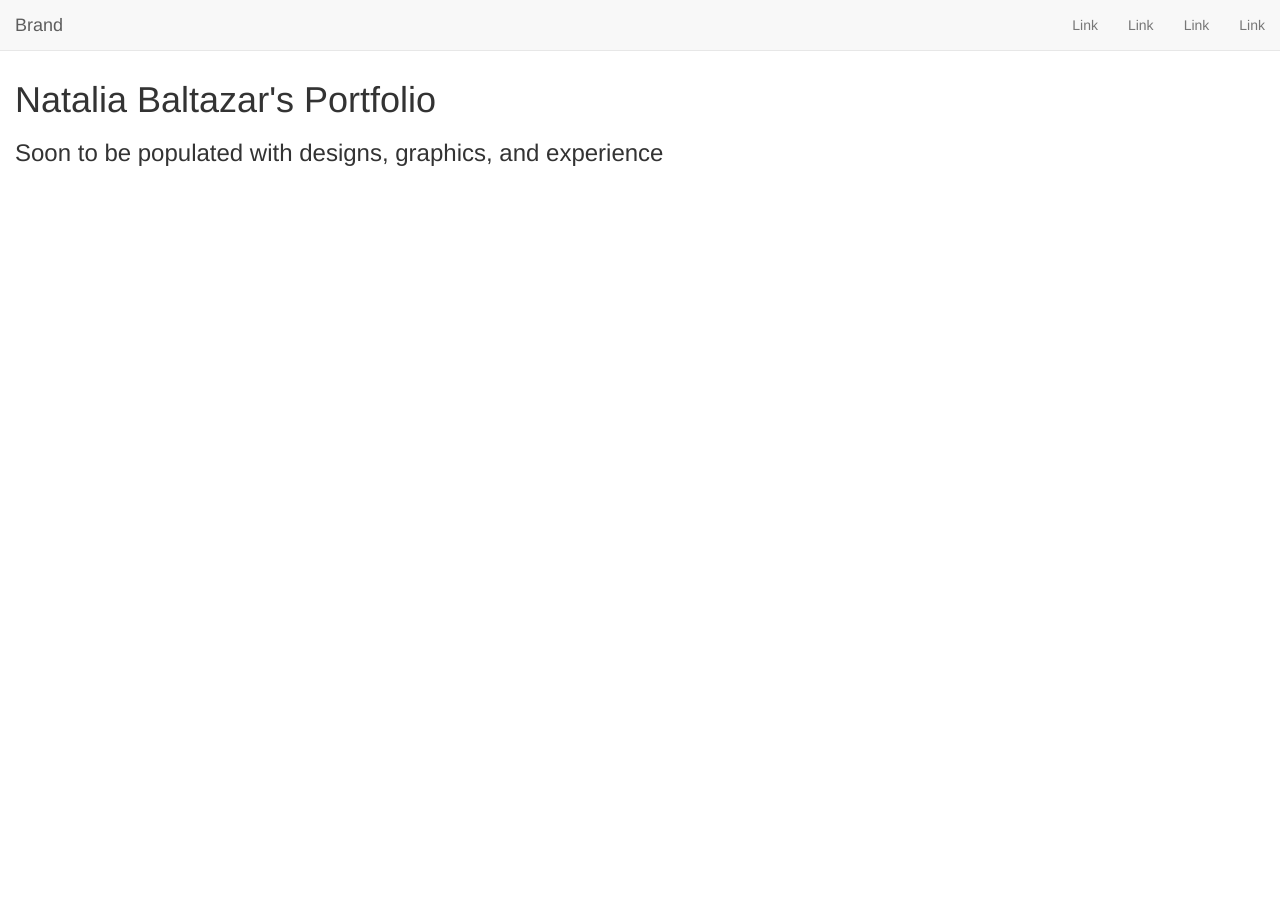
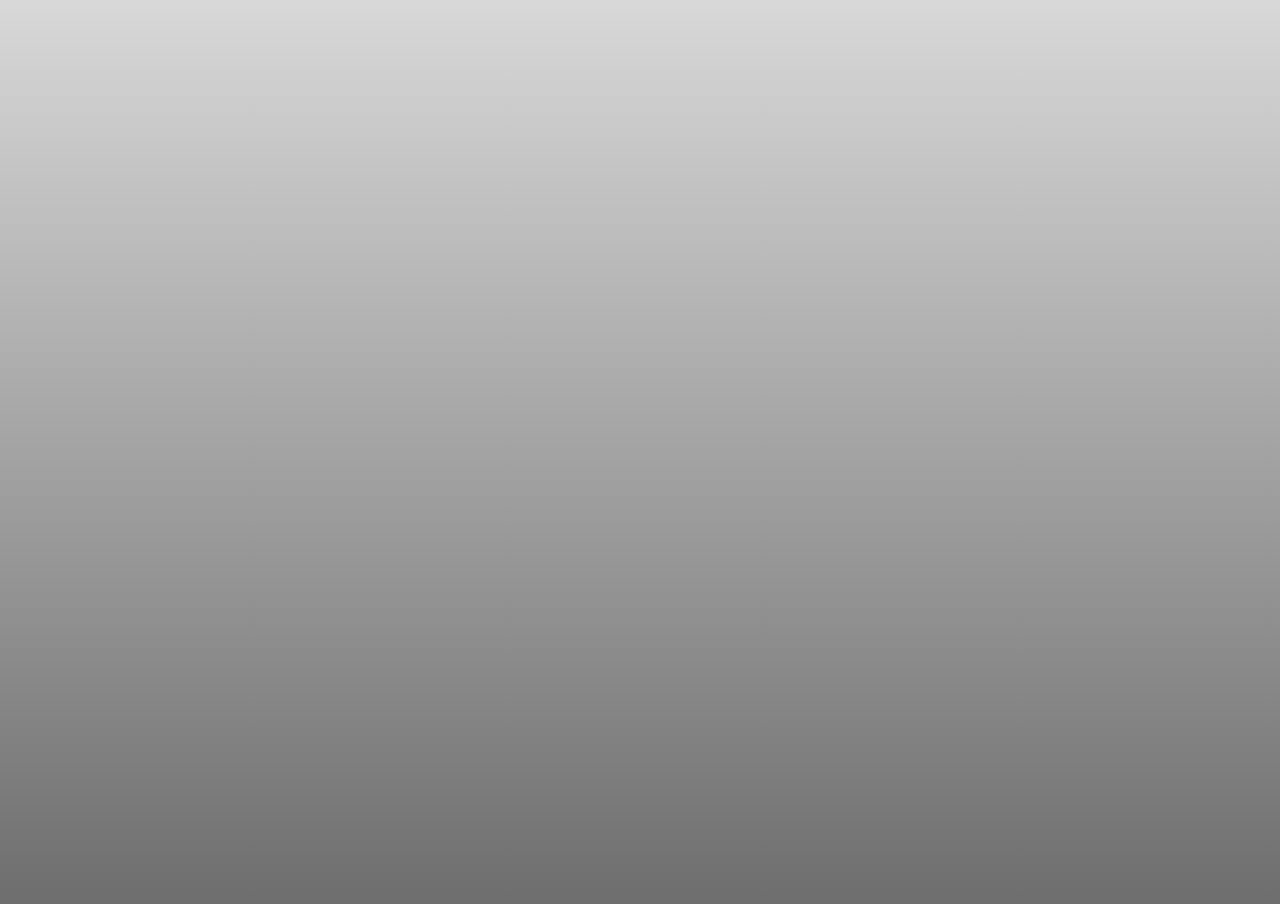
Before and after one commit to NataliaLKB/nataliabaltazar.me, a Jekyll site: the page index.html, which Jekyll copies as it is, in a window 1280 px wide. Built offline with Jekyll 4.4.1, drawn with Linux system fonts in a browser that asks for light colours; nearby versions of some CDN libraries.

Commit message:
added whiteboard functionality

```diff
--- /dev/null
+++ b/_sass/_whiteboard.scss
@@ -0,0 +1,10 @@
+body {
+	margin: 0;
+}
+
+#canvas-container {
+	background: -webkit-linear-gradient(#D8D8D8, #6E6E6E);
+	background: -o-linear-gradient(#D8D8D8, #6E6E6E);
+	background: -moz-linear-gradient(#D8D8D8, #6E6E6E);
+	background: linear-gradient(#D8D8D8, #6E6E6E);
+}
--- a/css/main.scss
+++ b/css/main.scss
@@ -16,5 +16,6 @@
 
 // Import partials from `sass_dir` (defaults to `_sass`)
 @import
-        "base"
+        "base",
+        "whiteboard"
 ;
--- a/index.html
+++ b/index.html
@@ -1,13 +1,15 @@
----
-layout: default
----
+<!DOCTYPE html>
+<html>
+  <head>
+    <script type="text/javascript" src="./js/whiteboard.js"></script>
+    <link rel="stylesheet" href="/css/main.css">
+  </head>
 
-<div class="home container-fluid">
+  <body>
+    <div id="canvas-container">
+      <canvas id="canvas"></canvas>
+    </div>
 
-    <br>
-    <br>
-    <br>
-    <h1>{{ site.title }}'s Portfolio</h1>
-    <h3>Soon to be populated with designs, graphics, and experience</h3
+  </body>
 
-</div>
+</html>
--- /dev/null
+++ b/js/whiteboard.js
@@ -0,0 +1,63 @@
+(function () {
+    "use strict";
+
+    var canvas,
+        stage,
+        plots = [],
+        isActive = false,
+        // Declaring colours
+        blue = "#00FFFF",
+        pink = "#FF00FF",
+        white = "#FFFFFF",
+        black = "#000000",
+        yellow = "#FFFF00";
+
+    function init (){
+        canvas = document.getElementById('canvas');
+
+        stage = canvas.getContext('2d');
+        stage.lineWidth = '3';
+        canvas.width = window.innerWidth;
+        canvas.height = window.innerHeight;
+
+        canvas.addEventListener('mousedown', startDraw, false);
+        canvas.addEventListener('mousemove', draw, false);
+        canvas.addEventListener('mouseup', endDraw, false);
+    }
+
+    function startDraw(e) {
+        isActive = true;
+    }
+
+    function draw(e) {
+        if(!isActive) return;
+        // cross-browser canvas coordinates
+        var x = e.offsetX || e.layerX - canvas.offsetLeft;
+        var y = e.offsetY || e.layerY - canvas.offsetTop;
+
+        plots.push({x: x, y: y});
+
+        drawOnCanvas(blue, plots);
+    }
+
+    function drawOnCanvas(color, plots) {
+        stage.beginPath();
+        stage.strokeStyle = color;
+        stage.moveTo(plots[0].x, plots[0].y);
+        for(var i=1; i<plots.length; i++) {
+          stage.lineTo(plots[i].x,
+           plots[i].y);
+        }
+        stage.stroke();
+    }
+
+    function endDraw(e) {
+        isActive = false;   // empty the array
+        plots = [];
+    }
+
+    //initialises whiteboard
+    window.onload = function () {
+    	init();
+    }
+}());
```
Also changed, not shown: img/favicon.png.
